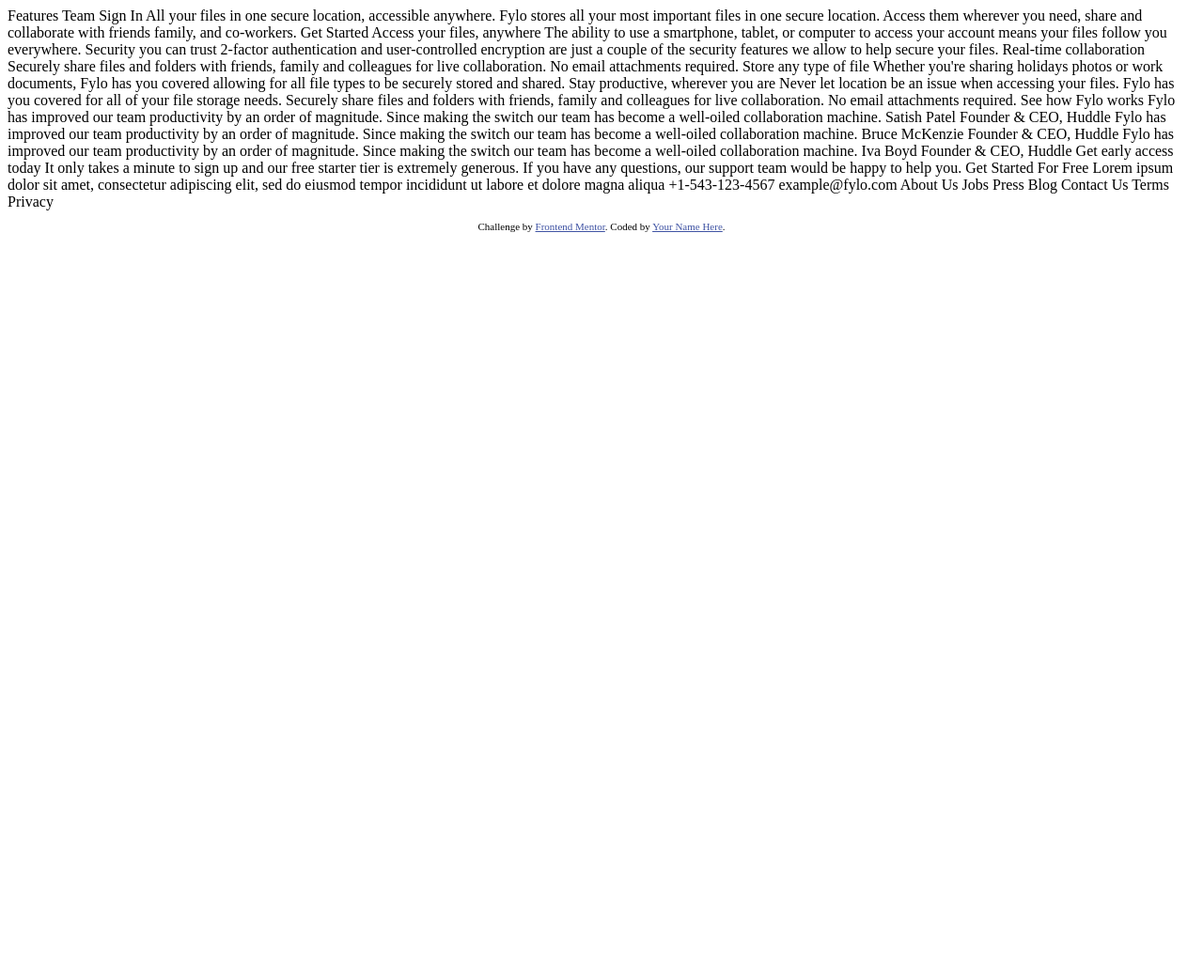
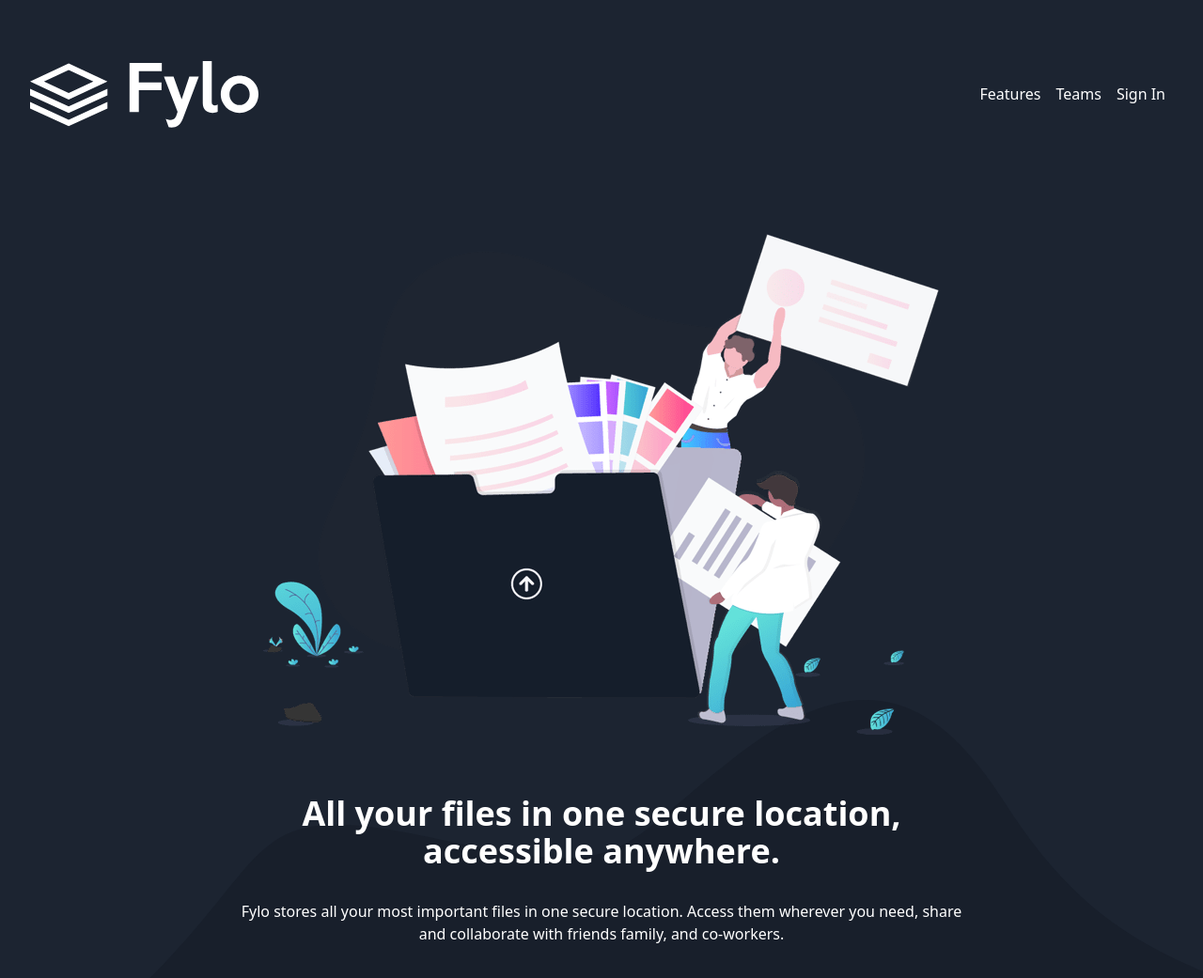
Before and after one commit to Mharvel13/Fylo-Dark-Theme-Landing-Page, a website: page index.html in a window 1280 px wide. Shown: the top 1041 px of the page at 94% size. Before the commit the page ends 800 px from the top, so only its background shows below. Drawn offline with Linux system fonts and the light colour scheme.

Commit message:
First half  of design done

```diff
--- a/index.html
+++ b/index.html
@@ -1,50 +1,149 @@
 <!DOCTYPE html>
 <html lang="en">
     <head>
-  <meta charset="UTF-8">
-  <meta name="viewport" content="width=device-width, initial-scale=1.0"> <!-- displays site properly based on user's device -->
+        <meta charset="UTF-8" />
+        <meta name="viewport" content="width=device-width, initial-scale=1.0" />
+        <!-- displays site properly based on user's device -->
 
-  <link rel="icon" type="image/png" sizes="32x32" href="./images/favicon-32x32.png">
+        <link
+            rel="icon"
+            type="image/png"
+            sizes="32x32"
+            href="./images/favicon-32x32.png"
+        />
+        <link rel="stylesheet" href="css/style.css" />
 
-  <title>Frontend Mentor | Fylo landing page with dark theme and features grid</title>
+        <title>
+            Frontend Mentor | Fylo landing page with dark theme and features
+            grid
+        </title>
 
-  <!-- Feel free to remove these styles or customise in your own stylesheet 👍 -->
+        <!-- Feel free to remove these styles or customise in your own stylesheet 👍
   <style>
     .attribution { font-size: 11px; text-align: center; }
     .attribution a { color: hsl(228, 45%, 44%); }
-  </style>
+  </style> -->
     </head>
     <body>
-  Features
-  Team
-  Sign In
+        <header
+            class="flex items-center justify-between w-full h-auto py-16 px-8 bg-Dark-Blue-sign-up text-white"
+        >
+            <img src="images/logo.svg" alt="logo-img" class="w-1/5" />
 
-  All your files in one secure location, accessible anywhere.
+            <nav>
+                <ul class="flex justify-between">
+                    <li class="m-2 hover:underline">
+                        <a href="#">Features</a>
+                    </li>
+                    <li class="m-2 hover:underline"><a href="#">Teams</a></li>
+                    <li class="m-2 hover:underline"><a href="#">Sign In</a></li>
+                </ul>
+            </nav>
+        </header>
 
-  Fylo stores all your most important files in one secure location. Access them wherever
-  you need, share and collaborate with friends family, and co-workers.
+        <main class="bg-Dark-Blue-sign-up">
+            <section
+                class="text-center flex justify-center items-center flex-col h-full w-full bg-wavy-pattern bg-no-repeat bg-bottom"
+            >
+                <div>
+                    <img
+                        src="images/illustration-intro.png"
+                        alt="showcase-img"
+                        class="my-12"
+                    />
+                </div>
+                <div class="text-White">
+                    <h1 class="text-4xl sm:w-4/6 w-4/5 mx-auto my-4 font-bold">
+                        All your files in one secure location, accessible
+                        anywhere.
+                    </h1>
+                    <p class="sm:w-4/6 w-4/5 text-white mx-auto my-8">
+                        Fylo stores all your most important files in one secure
+                        location. Access them wherever you need, share and
+                        collaborate with friends family, and co-workers.
+                    </p>
+                </div>
 
+                <button
+                    class="bg-Cyan-cta p-2 lg:w-1/6 sm:w-2/6 w-1/2  my-14 text-center text-xl rounded-full text-white"
+                >
                     Get Started
+                </button>
 
-  Access your files, anywhere
+                <!-- <img
+                src="images/bg-curvy-desktop.svg"
+                alt="curvy-img"
+                class="w-full"
+            /> -->
+            </section>
 
-  The ability to use a smartphone, tablet, or computer to access your account means your
-  files follow you everywhere.
+            <section class="md:grid grid-rows-2 grid-cols-2 content-center w-full p-4 mx-auto   bg-Dark-Blue-main">
+                <article class="md:w-3/5 mx-auto md:my-12  my-16 text-center text-white flex flex-col justify-center items-center">
+                    <img
+                        src="images/icon-access-anywhere.svg"
+                        alt="icon-access-anywhere"
+                    />
+                    <h2 class="font-bold my-4 text-xl">Access your files, anywhere</h2>
+                    <p>
+                        The ability to use a smartphone, tablet, or computer to
+                        access your account means your files follow you
+                        everywhere.
+                    </p>
+                </article>
 
-  Security you can trust
+                <article class="md:w-3/5 mx-auto md:my-12  my-16 text-center text-white flex flex-col justify-center items-center">
+                    <img
+                        src="images/icon-access-anywhere.svg"
+                        alt="icon-access-anywhere"
+                    />
+                    <h2 class="font-bold my-4 text-xl">Security you can trust</h2>
+                    <p>
+                        2-factor authentication and user-controlled encryption
+                        are just a couple of the security features we allow to
+                        help secure your files.
+                    </p>
+                </article>
 
-  2-factor authentication and user-controlled encryption are just a couple of the security
-  features we allow to help secure your files.
+                <article class="md:w-3/5 mx-auto md:my-12  my-16 text-center text-white flex flex-col justify-center items-center">
+                    <img
+                        src="images/icon-collaboration.svg"
+                        alt="icon-access-anywhere"
+                    />
+                    <h2 class="font-bold my-4 text-xl">Real-time collaboration</h2>
+                    <p>
+                        Securely share files and folders with friends, family
+                        and colleagues for live collaboration. No email
+                        attachments required.
+                    </p>
+                </article>
 
-  Real-time collaboration
+                <article class="md:w-3/5 mx-auto md:my-12  my-16 text-center text-white flex flex-col justify-center items-center">
+                    <img
+                        src="images/icon-any-file.svg"
+                        alt="icon-access-anywhere"
+                    />
+                    <h2 class="font-bold my-4 text-xl">Store any type of file</h2>
+                    <p>
+                        Whether you're sharing holidays photos or work
+                        documents, Fylo has you covered allowing for all file
+                        types to be securely stored and shared.
+                    </p>
+                </article>
+            </section>
+        </main>
 
-  Securely share files and folders with friends, family and colleagues for live collaboration.
-  No email attachments required.
 
-  Store any type of file
 
-  Whether you're sharing holidays photos or work documents, Fylo has you covered allowing for all
-  file types to be securely stored and shared.
+
+
+
+
+
+
+
+        <!--
+
+
 
   Stay productive, wherever you are
 
@@ -94,13 +193,17 @@
 
   Contact Us
   Terms
-  Privacy
+  Privacy -->
 
-  <footer>
+        <!-- <footer>
             <p class="attribution">
-      Challenge by <a href="https://www.frontendmentor.io?ref=challenge" target="_blank">Frontend Mentor</a>.
-      Coded by <a href="#">Your Name Here</a>.
+                Challenge by
+                <a
+                    href="https://www.frontendmentor.io?ref=challenge"
+                    target="_blank"
+                    >Frontend Mentor</a
+                >. Coded by <a href="#">Your Name Here</a>.
             </p>
-  </footer>
+        </footer> -->
     </body>
 </html>
--- /dev/null
+++ b/src/input.css
@@ -0,0 +1,3 @@
+@tailwind base;
+@tailwind components;
+@tailwind utilities;
--- /dev/null
+++ b/tailwind.config.js
@@ -0,0 +1,22 @@
+/** @type {import('tailwindcss').Config} */
+module.exports = {
+    content: ["./*.html"],
+    theme: {
+        extend: {
+            colors: {
+                "Dark-Blue-sign-up": "hsl(217, 28%, 15%)",
+                "Dark-Blue-main": "hsl(218, 28%, 13%)",
+                "Dark Blue-footer": "hsl(216, 53%, 9%)",
+                "Dark-Blue-testimonials": "hsl(219, 30%, 18%)",
+                "Cyan-cta": "hsl(176, 68%, 64%)",
+                "Blue-cta": "hsl(198, 60%, 50%)",
+                "Light-Red-error": "hsl(0, 100%, 63%)",
+                White: " hsl(0, 0%, 100%)",
+            },
+            backgroundImage: {
+                "wavy-pattern": "url('/images/bg-curvy-desktop.svg')",
+            },
+        },
+    },
+    plugins: [],
+};
```
Also changed, not shown: package.json (added, +90 -0 lines), css/style.css (added), 2 other files. Lines whose indentation alone changed are shown as unchanged.
